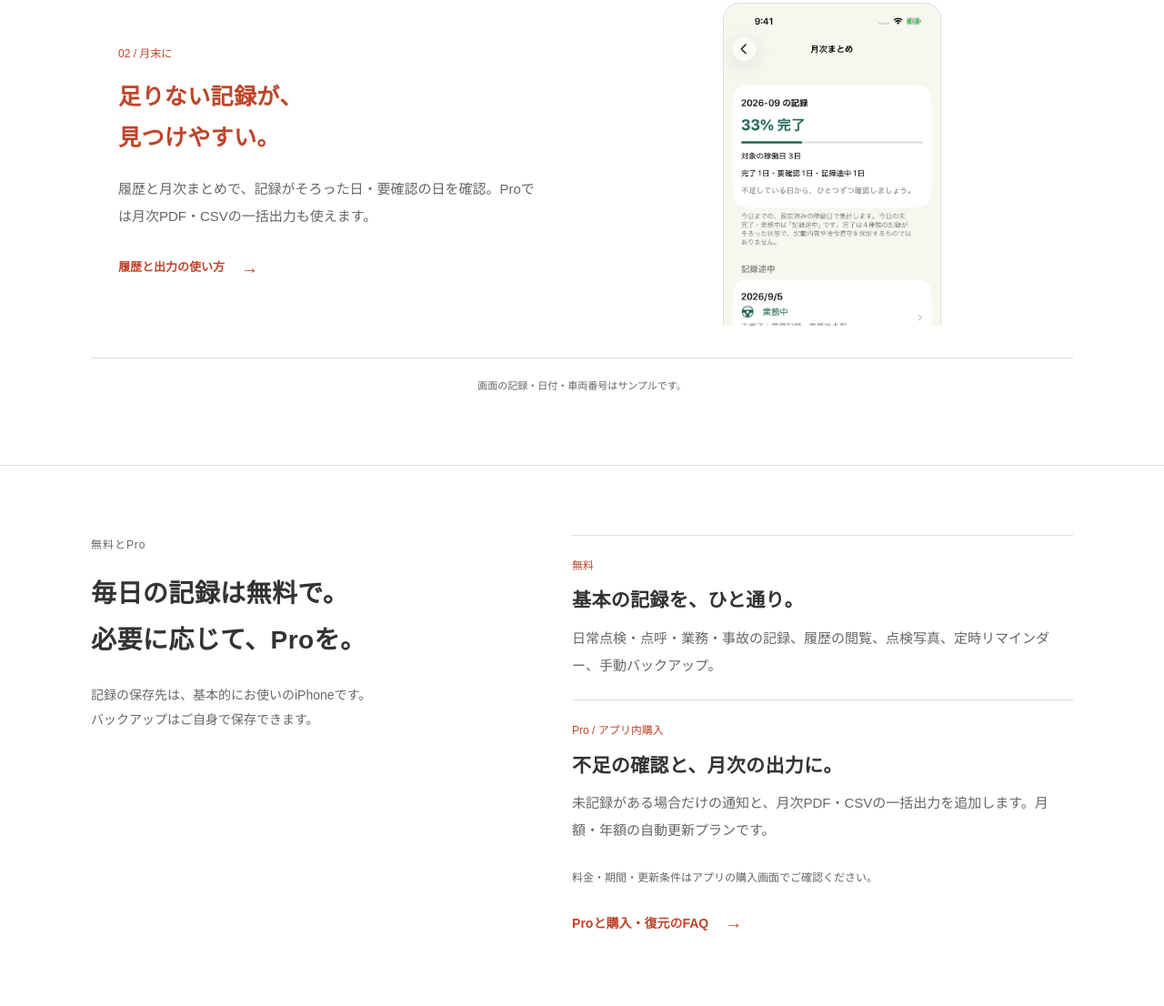
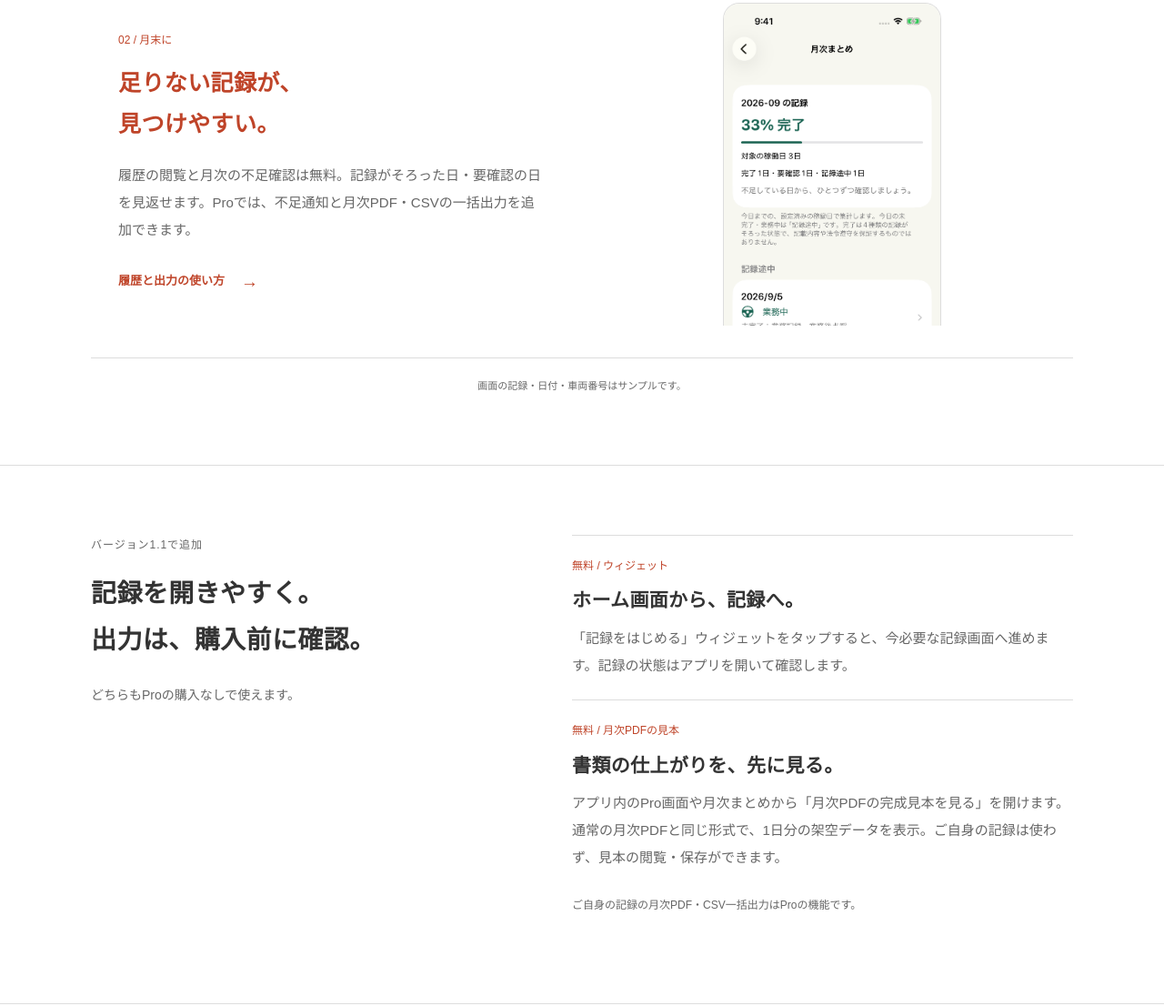
Before and after one commit to 2p94nzg5g9-pixel/2p94nzg5g9-pixel.github.io, a plain HTML site: page apps/kuronumberlog/index.html in a window 1280 px wide. Shown: the part 1601-2707 px from the top of the page at 91% size. Drawn offline with Linux system fonts and the light colour scheme.

Commit message:
Update KuroNumberLog introduction for version 1.1

```diff
--- a/apps/kuronumberlog/index.html
+++ b/apps/kuronumberlog/index.html
@@ -11,14 +11,18 @@
 <nav class="site-nav" id="site-nav" data-nav aria-label="メインナビゲーション"><a href="/#apps" aria-current="page">アプリ<small lang="en">APPS</small></a><a href="/support/">使い方・サポート<small lang="en">SUPPORT</small></a><a href="/about/">開発について<small lang="en">ABOUT</small></a><a href="/contact/">お問い合わせ<small lang="en">CONTACT</small></a></nav></div></header><main id="main">
 <section class="product-hero container" aria-label="黒ナンバー記録簿の紹介">
 <nav class="breadcrumbs" aria-label="パンくずリスト"><a href="../../">ホーム</a><span aria-hidden="true">/</span><a href="../../#apps">アプリ</a><span aria-hidden="true">/</span><span aria-current="page">黒ナンバー記録簿</span></nav>
-<article class="app-showcase product-showcase"><div class="app-copy"><div class="app-identity"><img src="../../assets/images/apps/kuronumberlog/icon.png" width="68" height="68" alt="" class="app-icon"><p>軽貨物ドライバーのための<br><span>記録補助アプリ</span></p></div><h1>黒ナンバー記録簿</h1><p class="app-tagline">点検も、点呼も。<br>その日の記録を、ひとつに。</p><p class="app-description">出発前から帰着後まで、画面の案内に沿って記録。黒ナンバー1台・運転者1人で仕事をする方に。</p><ul class="app-features"><li><span>毎日の記録</span>日常点検・点呼・業務・事故</li><li><span>あとで確認</span>履歴の閲覧・月次の不足確認</li><li><span>必要な控え</span>PDF・CSV出力とバックアップ</li></ul><div class="button-row"><a class="button button-primary" href="https://apps.apple.com/jp/app/id6824351264" target="_blank" rel="noopener noreferrer" data-app-store-url data-app-id="kuronumberlog">App Storeで見る <span aria-hidden="true">↗</span></a><a class="text-link" href="#app-support">使い方・お問い合わせ <span aria-hidden="true">→</span></a></div><p class="app-price">基本機能は無料 <span>／</span> アプリ内購入あり</p></div><figure class="app-preview"><div class="preview-label"><span class="status-dot"></span>黒ナンバー記録簿<span class="preview-label-en">TODAY</span></div><div class="device"><img src="../../assets/images/apps/kuronumberlog/today.png" width="1206" height="2622" alt="今日の画面。日常点検から業務後点呼まで、次に記録する項目を表示。" fetchpriority="high"></div><figcaption>実際のアプリ画面です。表示内容はサンプルです。</figcaption></figure></article>
+<article class="app-showcase product-showcase"><div class="app-copy"><div class="app-identity"><img src="../../assets/images/apps/kuronumberlog/icon.png" width="68" height="68" alt="" class="app-icon"><p>軽貨物ドライバーのための<br><span>記録補助アプリ</span></p></div><h1>黒ナンバー記録簿</h1><p class="app-tagline">点検も、点呼も。<br>その日の記録を、ひとつに。</p><p class="app-description">出発前から帰着後まで、画面の案内に沿って記録。黒ナンバー1台・運転者1人で仕事をする方に。</p><ul class="app-features"><li><span>毎日の記録</span>日常点検・点呼・業務・事故</li><li><span>あとで確認</span>履歴の閲覧・月次の不足確認</li><li><span>必要な控え</span>月次出力（Pro）・手動バックアップ</li></ul><div class="button-row"><a class="button button-primary" href="https://apps.apple.com/jp/app/id6824351264" target="_blank" rel="noopener noreferrer" data-app-store-url data-app-id="kuronumberlog">App Storeで見る <span aria-hidden="true">↗</span></a><a class="text-link" href="#app-support">使い方・お問い合わせ <span aria-hidden="true">→</span></a></div><p class="app-price">基本機能は無料 <span>／</span> アプリ内購入あり</p></div><figure class="app-preview"><div class="preview-label"><span class="status-dot"></span>黒ナンバー記録簿<span class="preview-label-en">TODAY</span></div><div class="device"><img src="../../assets/images/apps/kuronumberlog/today.png" width="1206" height="2622" alt="今日の画面。日常点検から業務後点呼まで、次に記録する項目を表示。" fetchpriority="high"></div><figcaption>実際のアプリ画面です。表示内容はサンプルです。</figcaption></figure></article>
 <ul class="product-facts"><li>iPhone / iOS 17以降</li><li>基本機能は無料・アプリ内購入あり</li><li>会員登録不要</li></ul>
 <nav class="product-nav" aria-label="アプリ詳細の目次"><a href="#features">主な機能</a><a href="#plans">無料とPro</a><a href="#app-support">使い方・サポート</a><a href="#contact">お問い合わせ</a></nav>
 </section>
-<section id="features" class="section container" aria-labelledby="screens-title"><div class="section-heading"><h2 id="screens-title"><span class="section-number">01</span>記録して、見返す。</h2><p>毎日の入力から、月末の確認まで。</p></div><div class="screen-stories"><article class="screen-story"><div class="story-copy"><span class="story-index">01 / 出発前に</span><h3>確認したことを、<br>その場で残す。</h3><p>日常点検の結果に、異常の内容や写真を添えて保存。開始前点呼・業務開始へ、順番に進めます。</p><a class="text-link" href="../../apps/kuronumberlog/support.html#start">はじめて使う方へ <span aria-hidden="true">→</span></a></div><div class="story-image"><img src="../../assets/images/apps/kuronumberlog/inspection.png" width="1206" height="2622" alt="日常点検の画面。項目ごとの確認結果と異常メモを記録。" loading="lazy"></div></article><article class="screen-story"><div class="story-copy"><span class="story-index">02 / 月末に</span><h3>足りない記録が、<br>見つけやすい。</h3><p>履歴と月次まとめで、記録がそろった日・要確認の日を確認。Proでは月次PDF・CSVの一括出力も使えます。</p><a class="text-link" href="../../apps/kuronumberlog/support.html#records">履歴と出力の使い方 <span aria-hidden="true">→</span></a></div><div class="story-image"><img src="../../assets/images/apps/kuronumberlog/monthly-summary.png" width="1206" height="2622" alt="月次の不足確認画面。記録済みの日と不足のある日を一覧で確認。" loading="lazy"></div></article></div><p class="sample-note">画面の記録・日付・車両番号はサンプルです。</p></section>
+<section id="features" class="section container" aria-labelledby="screens-title"><div class="section-heading"><h2 id="screens-title"><span class="section-number">01</span>記録して、見返す。</h2><p>毎日の入力から、月末の確認まで。</p></div><div class="screen-stories"><article class="screen-story"><div class="story-copy"><span class="story-index">01 / 出発前に</span><h3>確認したことを、<br>その場で残す。</h3><p>日常点検の結果に、異常の内容や写真を添えて保存。開始前点呼・業務開始へ、順番に進めます。</p><a class="text-link" href="../../apps/kuronumberlog/support.html#start">はじめて使う方へ <span aria-hidden="true">→</span></a></div><div class="story-image"><img src="../../assets/images/apps/kuronumberlog/inspection.png" width="1206" height="2622" alt="日常点検の画面。項目ごとの確認結果と異常メモを記録。" loading="lazy"></div></article><article class="screen-story"><div class="story-copy"><span class="story-index">02 / 月末に</span><h3>足りない記録が、<br>見つけやすい。</h3><p>履歴の閲覧と月次の不足確認は無料。記録がそろった日・要確認の日を見返せます。Proでは、不足通知と月次PDF・CSVの一括出力を追加できます。</p><a class="text-link" href="../../apps/kuronumberlog/support.html#records">履歴と出力の使い方 <span aria-hidden="true">→</span></a></div><div class="story-image"><img src="../../assets/images/apps/kuronumberlog/monthly-summary.png" width="1206" height="2622" alt="月次の不足確認画面。記録済みの日と不足のある日を一覧で確認。" loading="lazy"></div></article></div><p class="sample-note">画面の記録・日付・車両番号はサンプルです。</p></section>
+<section id="version-1-1" class="section section-ruled"><div class="container product-plans">
+<div><p class="kicker">バージョン1.1で追加</p><h2>記録を開きやすく。<br>出力は、購入前に確認。</h2><p class="muted">どちらもProの購入なしで使えます。</p></div>
+<div class="plan-list"><article><p class="plan-label">無料 / ウィジェット</p><h3>ホーム画面から、記録へ。</h3><p>「記録をはじめる」ウィジェットをタップすると、今必要な記録画面へ進めます。記録の状態はアプリを開いて確認します。</p></article><article><p class="plan-label">無料 / 月次PDFの見本</p><h3>書類の仕上がりを、先に見る。</h3><p>アプリ内のPro画面や月次まとめから「月次PDFの完成見本を見る」を開けます。通常の月次PDFと同じ形式で、1日分の架空データを表示。ご自身の記録は使わず、見本の閲覧・保存ができます。</p></article><p class="plan-note">ご自身の記録の月次PDF・CSV一括出力はProの機能です。</p></div>
+</div></section>
 <section id="plans" class="section section-ruled"><div class="container product-plans">
 <div><p class="kicker">無料とPro</p><h2>毎日の記録は無料で。<br>必要に応じて、Proを。</h2><p class="muted">記録の保存先は、基本的にお使いのiPhoneです。<br>バックアップはご自身で保存できます。</p></div>
-<div class="plan-list"><article><p class="plan-label">無料</p><h3>基本の記録を、ひと通り。</h3><p>日常点検・点呼・業務・事故の記録、履歴の閲覧、点検写真、定時リマインダー、手動バックアップ。</p></article><article><p class="plan-label">Pro / アプリ内購入</p><h3>不足の確認と、月次の出力に。</h3><p>未記録がある場合だけの通知と、月次PDF・CSVの一括出力を追加します。月額・年額の自動更新プランです。</p></article><p class="plan-note">料金・期間・更新条件はアプリの購入画面でご確認ください。</p><a class="text-link" href="support.html#pro">Proと購入・復元のFAQ <span aria-hidden="true">→</span></a></div>
+<div class="plan-list"><article><p class="plan-label">無料</p><h3>基本の記録を、ひと通り。</h3><p>日常点検・点呼・業務・事故の記録、履歴の閲覧、月次の不足確認、点検写真、事故記録の単票PDF、定時リマインダー、手動バックアップ。記録画面を開くウィジェットと月次PDFの見本も無料で使えます。</p></article><article><p class="plan-label">Pro / アプリ内購入</p><h3>不足の通知と、月次の出力に。</h3><p>設定した稼働日の朝・夜に、不足している記録がある場合だけ通知。月次PDF・CSVの一括出力も使えます。月額・年額の自動更新プランです。</p></article><p class="plan-note">料金・期間・更新条件はアプリの購入画面でご確認ください。</p><a class="text-link" href="support.html#pro">Proと購入・復元のFAQ <span aria-hidden="true">→</span></a></div>
 </div></section>
 <section id="app-support" class="section section-muted"><div class="container product-resources"><div class="section-heading"><h2><span class="section-number">02</span>使い方・サポート</h2><p>黒ナンバー記録簿について知りたいこと。</p></div><nav class="resource-list" aria-label="黒ナンバー記録簿のサポート"><a href="support.html#start"><span><strong>はじめての使い方</strong><small>初期設定から、毎日の記録の流れまで。</small></span><span aria-hidden="true">→</span></a><a href="support.html"><span><strong>よくある質問</strong><small>記録の出力、通知、Proの購入・復元について。</small></span><span aria-hidden="true">→</span></a><a href="support.html#backup"><span><strong>保存とバックアップ</strong><small>機種変更や、記録が見つからないときに。</small></span><span aria-hidden="true">→</span></a></nav></div></section>
 <section id="contact" class="section"><div class="container product-contact"><div><p class="kicker">このアプリのお問い合わせ</p><h2>解決しないときは、<br>メールでご相談ください。</h2><p>アプリのバージョン、iPhoneの機種・iOS、<br class="desktop-break">お困りの操作や表示されたメッセージをお知らせください。</p><a class="text-link" href="support.html#contact">お問い合わせに添える内容 <span aria-hidden="true">→</span></a></div><div class="product-contact-action"><p>黒ナンバー記録簿 サポート</p><a class="email-address" href="mailto:madaoganbaru@gmail.com?subject=%E9%BB%92%E3%83%8A%E3%83%B3%E3%83%90%E3%83%BC%E8%A8%98%E9%8C%B2%E7%B0%BF%E3%81%AE%E3%81%8A%E5%95%8F%E3%81%84%E5%90%88%E3%82%8F%E3%81%9B">madaoganbaru@gmail.com</a><a class="button button-primary" href="mailto:madaoganbaru@gmail.com?subject=%E9%BB%92%E3%83%8A%E3%83%B3%E3%83%90%E3%83%BC%E8%A8%98%E9%8C%B2%E7%B0%BF%E3%81%AE%E3%81%8A%E5%95%8F%E3%81%84%E5%90%88%E3%82%8F%E3%81%9B" data-email-link data-email-subject="黒ナンバー記録簿のお問い合わせ">お問い合わせメールを作成 <span aria-hidden="true">↗</span></a><p class="mail-note">メールアプリが開き、件名にアプリ名が入ります。<br>内容を確認してから送信してください。</p></div></div><nav class="container product-legal" aria-label="黒ナンバー記録簿の規約"><a href="privacy.html">プライバシーポリシー</a><a href="https://www.apple.com/legal/internet-services/itunes/dev/stdeula/">利用規約（Apple標準EULA）</a><a href="../../#apps">アプリ一覧へ戻る</a></nav></section>
```
